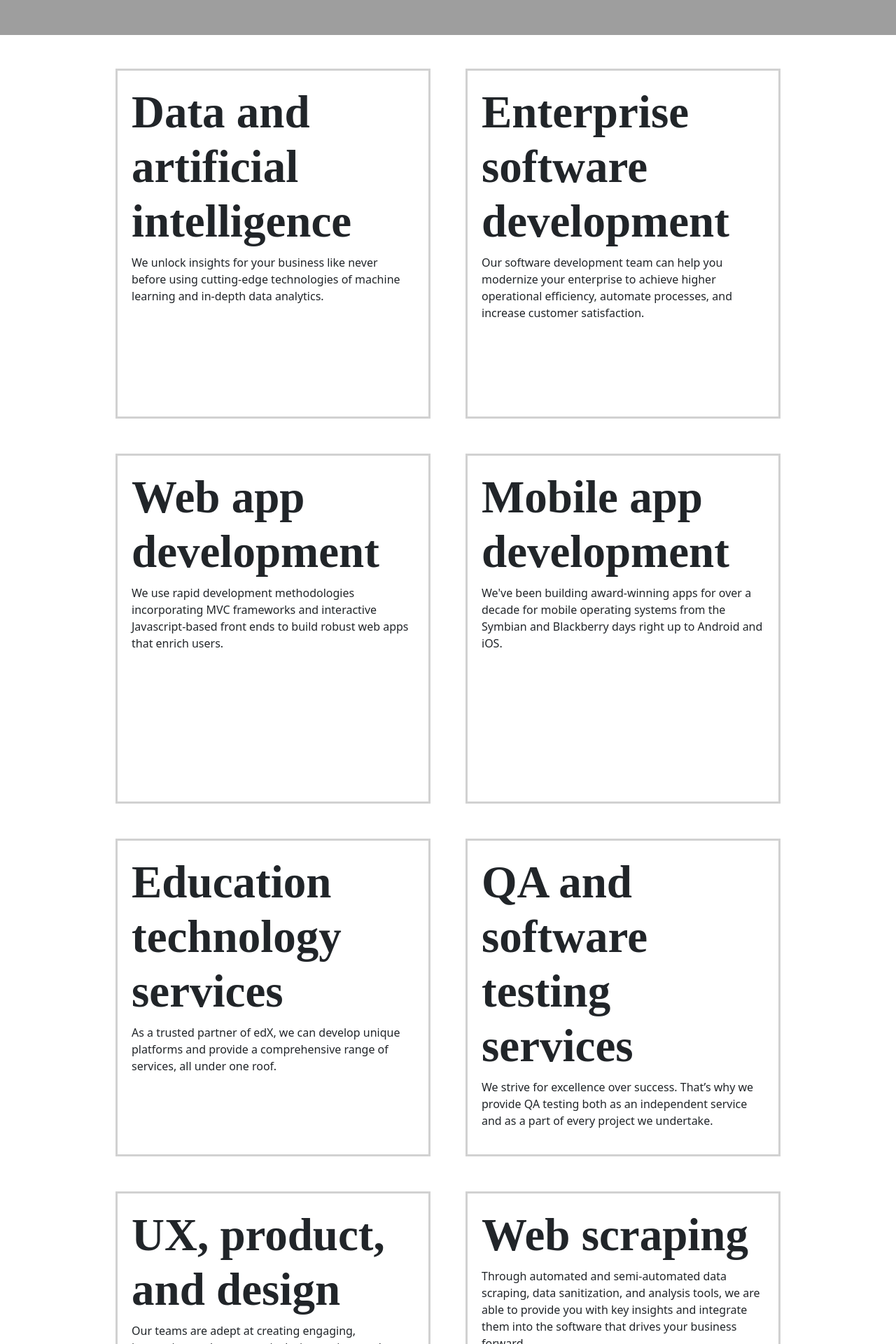
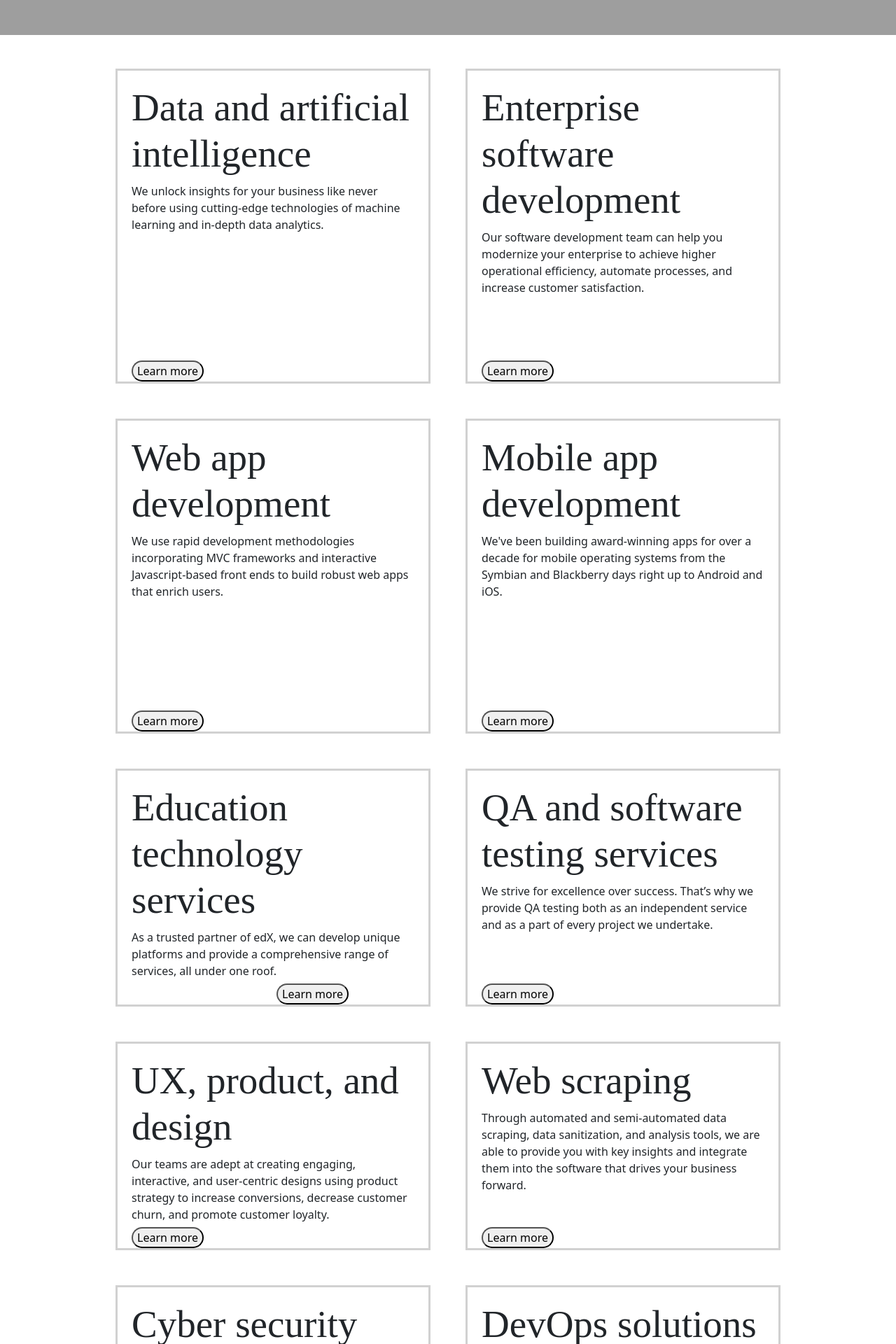
Before and after one commit to razashahid107/use_case_page, a React (Create React App) app: page / in a window 1280 px wide. Shown: the part 600-2520 px from the top of the page at 70% size. Built offline with nearby package versions, Linux system fonts and the light colour scheme; grey boxes are pictures that could not be loaded.

Commit message:
facing problems with the grid size. working on it

```diff
--- a/src/page/usecase.css
+++ b/src/page/usecase.css
@@ -51,17 +51,23 @@
     display: grid;
     /* grid-template-columns: repeat(2, minmax(250px, 1fr)); */
     grid-template-columns: 450px 450px;
-    grid-template-rows: 500px 500px;
+    grid-template-rows: 450px 450px;
     /* display: flex;*/
     justify-content: center;
     grid-gap: 50px 50px;
 }
+.rounded-corners {
+    border-radius: 25px;
+  }
 
 .service-item {
     background-color: #ffffff;
     border: solid;
+    position: relative;
     border-color: #d1d1d1;
     padding: 20px;
+    grid-template-columns: 450px 450px;
+    grid-template-rows: 450px 450px;
 }
 .services-container :hover {
     /* border: solid 10px; */
@@ -69,51 +75,15 @@
 
     /* border-color: rgb(0, 17, 174); */
 }
+.services-container rounded-corners :hover{
+    background-color: #498fe4;
+}
+
 
 .section-divider {
     height: 2px;
     background-color: #000;
     margin: 20px 0;
-}
-
-.customer-reviews-container {
-    display: grid;
-    grid-template-columns: repeat(2, 1fr);
-    grid-gap: 20px;
-}
-
-.review-item {
-    background-color: #f2f2f2;
-    padding: 20px;
-}
-
-
-.signup-form-container {
-    text-align: center;
-}
-
-.signup-form-container h2 {
-    font-size: 24px;
-    margin-bottom: 20px;
-}
-
-.signup-form-container form {
-    display: flex;
-    flex-direction: column;
-    max-width: 400px;
-    margin: 0 auto;
-}
-
-.signup-form-container input,
-.signup-form-container button {
-    padding: 10px;
-    margin-bottom: 10px;
-}
-
-.signup-form-container button {
-    background-color: #f2f2f2;
-    border: none;
-    cursor: pointer;
 }
 
 .footer-container {
--- a/src/page/usecase.js
+++ b/src/page/usecase.js
@@ -83,82 +83,79 @@ const UseCase = () => {
         {/* <br/> */}
         <div className="services-container" >
           <div className="service-item">
-            <h1 style={{ color: 'unset', fontSize: '65px', fontFamily: 'Unna' }}><b>Data and artificial intelligence</b></h1>
+            <h1 style={{ color: 'unset', fontSize: '55px', fontFamily: 'Ungaraca' }}>Data and artificial intelligence</h1>
             <p>We unlock insights for your business like never before using cutting-edge technologies of machine learning and in-depth data analytics.
             </p>
+            <button className='rounded-corners' style={{ position:'absolute', bottom:'0', left:'100', }}>Learn more</button>
           </div>
           <div className="service-item">
             {/* <h1>Enterprise software development</h1> */}
-            <h1 style={{ color: 'unset', fontSize: '65px', fontFamily: 'Unna' }}><b>Enterprise software development</b></h1>
-
+            <h1 style={{ color: 'unset', fontSize: '55px', fontFamily: 'Ungaraca' }}>Enterprise software development</h1>
             <p>Our software development team can help you modernize your enterprise to achieve higher operational efficiency, automate processes, and increase customer satisfaction.
             </p>
+            <button className='rounded-corners' style={{ position:'absolute', bottom:'0', left:'100' }}>Learn more</button>
+
           </div>
           <div className="service-item">
             {/* <h1>Web app development</h1> */}
-            <h1 style={{ color: 'unset', fontSize: '65px', fontFamily: 'Unna' }}><b>Web app development</b></h1>
+            <h1 style={{ color: 'unset', fontSize: '55px', fontFamily: 'Ungaraca' }}>Web app development</h1>
 
             <p>We use rapid development methodologies incorporating MVC frameworks and interactive Javascript-based front ends to build robust web apps that enrich users.
             </p>
+            <button className='rounded-corners' style={{ position:'absolute', bottom:'0', left:'100', }}>Learn more</button>
           </div>
           <div className="service-item">
             {/* <h1>Mobile app development</h1> */}
-            <h1 style={{ color: 'unset', fontSize: '65px', fontFamily: 'Unna' }}><b>Mobile app development</b></h1>
-
+            <h1 style={{ color: 'unset', fontSize: '55px', fontFamily: 'Ungaraca' }}>Mobile app development</h1>
             <p>We've been building award-winning apps for over a decade for mobile operating systems from the Symbian and Blackberry days right up to Android and iOS.
             </p>
+            <button className='rounded-corners' style={{ position:'absolute', bottom:'0', left:'100', }}>Learn more</button>
           </div>
           <div className="service-item">
             {/* <h1>Education technology services</h1> */}
-            <h1 style={{ color: 'unset', fontSize: '65px', fontFamily: 'Unna' }}><b>Education technology services</b></h1>
-
+            <h1 style={{ color: 'unset', fontSize: '55px', fontFamily: 'Ungaraca' }}>Education technology services</h1>
             <p>As a trusted partner of edX, we can develop unique platforms and provide a comprehensive range of services, all under one roof.
+            <button className='rounded-corners' style={{ position:'absolute', bottom:'0', left:'100', }}>Learn more</button>
             </p>
           </div><div className="service-item">
             {/* <h1>QA and software testing services</h1> */}
-            <h1 style={{ color: 'unset', fontSize: '65px', fontFamily: 'Unna' }}><b>QA and software testing services</b></h1>
-
+            <h1 style={{ color: 'unset', fontSize: '55px', fontFamily: 'Ungaraca' }}>QA and software testing services</h1>
             <p>We strive for excellence over success. That’s why we provide QA testing both as an independent service and as a part of every project we undertake.
             </p>
+            <button className='rounded-corners' style={{ position:'absolute', bottom:'0', left:'100', }}>Learn more</button>
           </div>
           <div className="service-item">
             {/* <h1>UX, product, and design</h1> */}
-            <h1 style={{ color: 'unset', fontSize: '65px', fontFamily: 'Unna' }}><b>UX, product, and design</b></h1>
-
-
+            <h1 style={{ color: 'unset', fontSize: '55px', fontFamily: 'Ungaraca' }}>UX, product, and design</h1>
             <p>Our teams are adept at creating engaging, interactive, and user-centric designs using product strategy to increase conversions, decrease customer churn, and promote customer loyalty.
             </p>
+            <button className='rounded-corners' style={{ position:'absolute', bottom:'0', left:'100', }}>Learn more</button>
           </div>
           <div className="service-item">
             {/* <h1>Web scraping</h1> */}
-            <h1 style={{ color: 'unset', fontSize: '65px', fontFamily: 'Unna' }}><b>Web scraping</b></h1>
-
+            <h1 style={{ color: 'unset', fontSize: '55px', fontFamily: 'Ungaraca' }}>Web scraping</h1>
             <p>Through automated and semi-automated data scraping, data sanitization, and analysis tools, we are able to provide you with key insights and integrate them into the software that drives your business forward.
             </p>
+            <button className='rounded-corners' style={{ position:'absolute', bottom:'0', left:'100', }}>Learn more</button>
           </div>
           <div className="service-item">
             {/* <h1>Cyber security</h1> */}
-            <h1 style={{ color: 'unset', fontSize: '65px', fontFamily: 'Unna' }}><b>Cyber security</b></h1>
-
+            <h1 style={{ color: 'unset', fontSize: '55px', fontFamily: 'Ungaraca' }}>Cyber security</h1>
             <p>We provide your business with a secure digital infrastructure that can help you manage security risks when handling sensitive data.
             </p>
+            <button className='rounded-corners' style={{ position:'absolute', bottom:'0', left:'100', }}>Learn more</button>
           </div>
           <div className="service-item">
             {/* <h1>DevOps solutions</h1> */}
-            <h1 style={{ color: 'unset', fontSize: '65px', fontFamily: 'Unna' }}><b>DevOps solutions</b></h1>
-
+            <h1 style={{ color: 'unset', fontSize: '55px', fontFamily: 'Ungaraca' }}>DevOps solutions</h1>
             <p>We provide your business with a secure digital infrastructure that can help you manage security risks when handling sensitive data.
             </p>
+            <button className='rounded-corners' style={{ position:'absolute', bottom:'0', left:'100', }}>Learn more</button>
           </div>
-
-
-
-
-
         </div>
 
         <div className="section-divider"></div>
-        <h2 className='heading' style={{ fontWeight: "bold" }}><i> Why choose us? </i></h2>
+        {/* <h2 className='heading' style={{ fontWeight: "bold" }}><i> Why choose us? </i></h2>
         <br />
 
         <div className='customer-reviews-container'>
@@ -202,7 +199,7 @@ const UseCase = () => {
 
             <button type="submit">Sign up</button>
           </form>
-        </div>
+        </div> */}
       </div>
 
 
```
